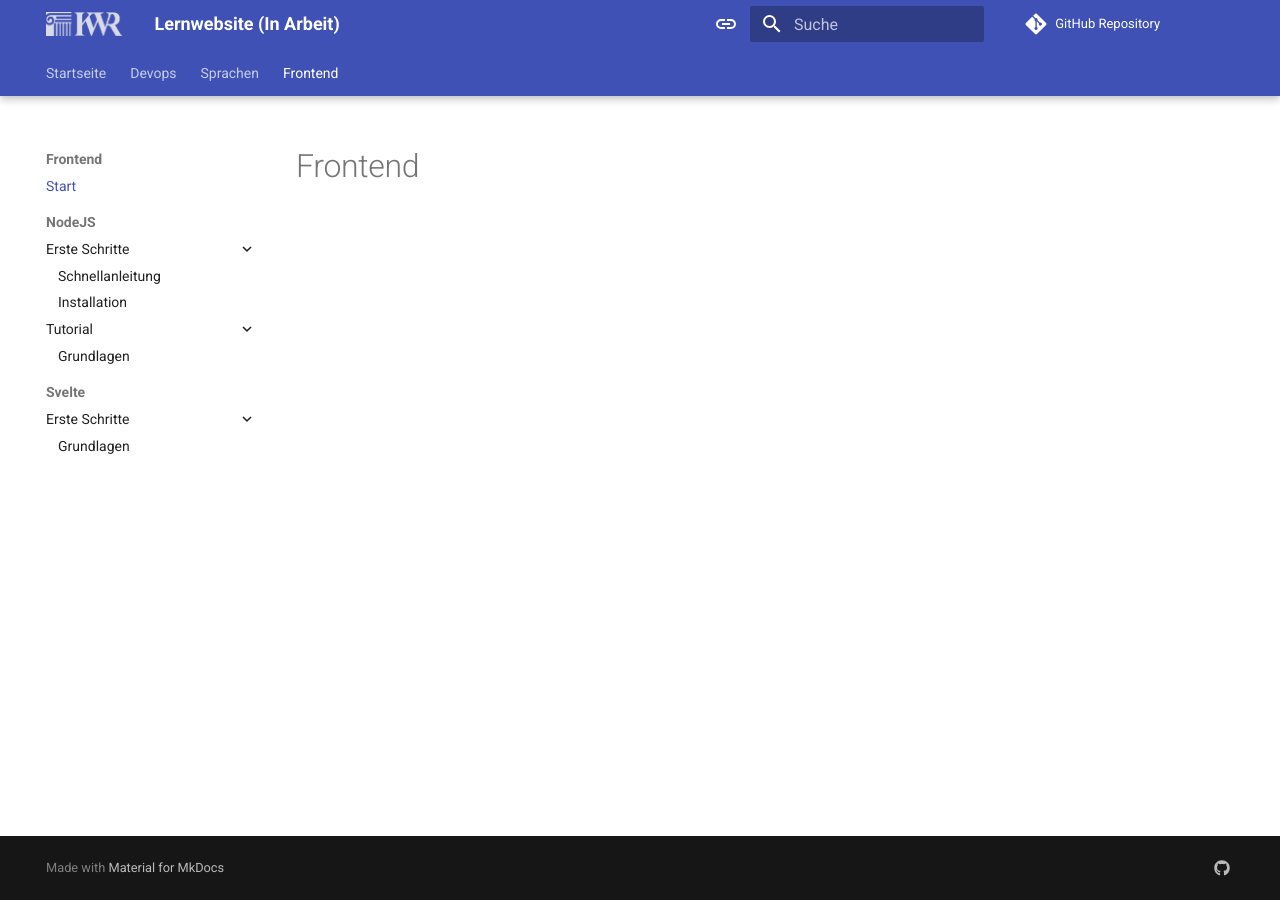
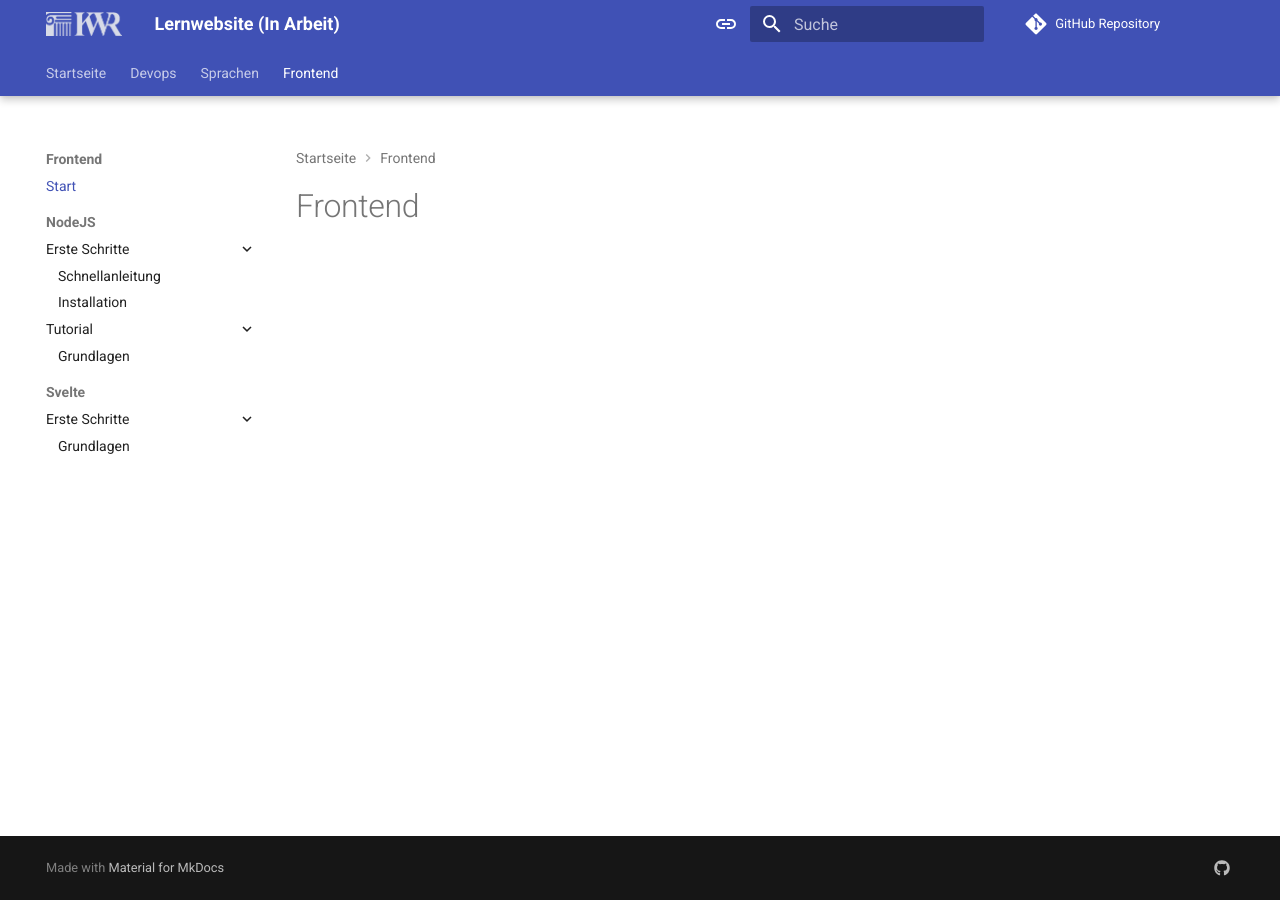
Before and after one commit to KWR-Informatik-AG/learn, an MkDocs documentation site: the page built from docs/frontend/index.md, in a window 1280 px wide. Built offline with MkDocs 1.6.1 and Material for MkDocs 9.7.7, drawn with Linux system fonts in a browser that asks for light colours; comment, search, counter and statistics services are not loaded.

Commit message:
mkdocs.yml refactor and configuration

```diff
--- a/mkdocs.yml
+++ b/mkdocs.yml
@@ -13,21 +13,32 @@
 theme:
   name: material
   features:
+
+
+    # toc (table of content)
+    - toc.follow
+
+    # search
+    - search.suggest
+
+    # content
     - content.tabs.link
     - content.code.copy
     - content.code.annotate
-    - toc.follow
-    #- toc.integrate
+
+    # navigation
     - navigation.top
-    - navigation.tracking
+    - navigation.path
     - navigation.tabs
     - navigation.tabs.sticky
     - navigation.expand
     - navigation.instant
     - navigation.instant.prefetch
     - navigation.instant.progress
+    - navigation.tracking
     - navigation.sections
-    - search.suggest
+
+
   language: de
   palette:
     - media: "(prefers-color-scheme)"
```
